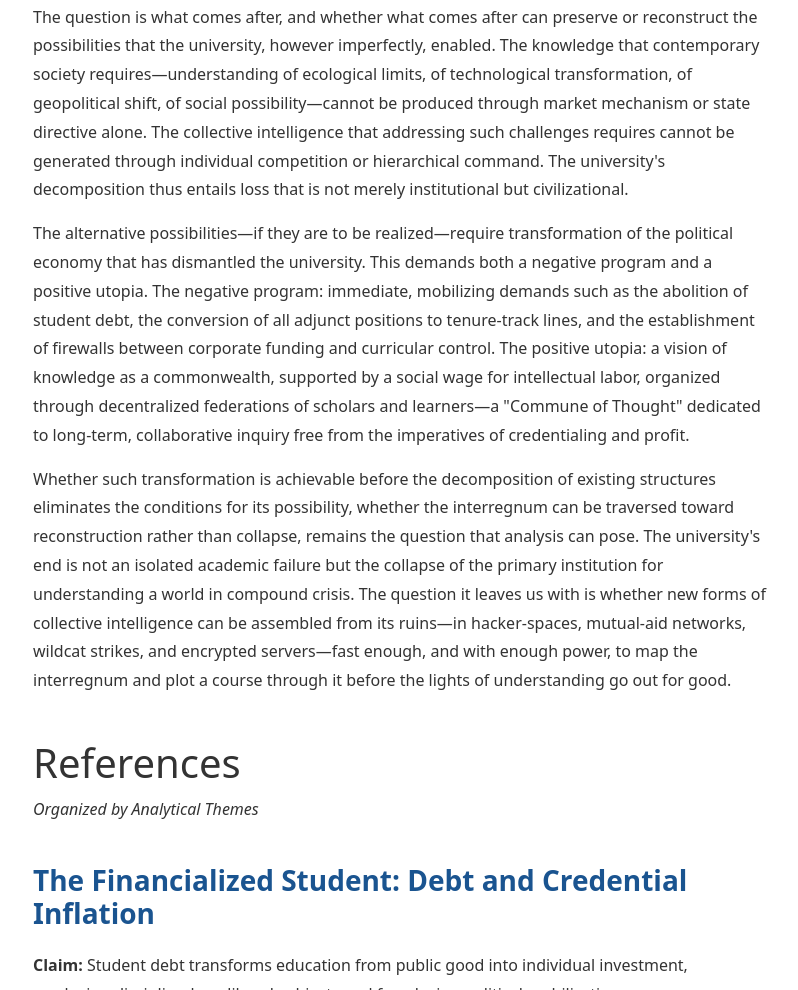
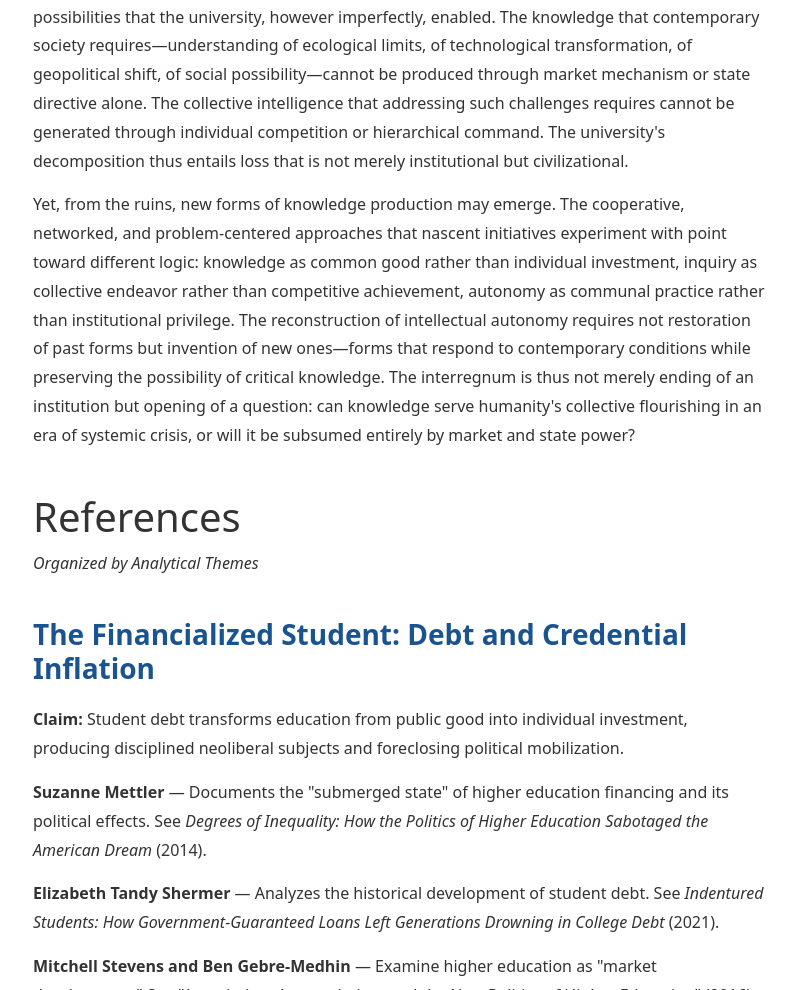
Before and after one commit to jorgegomezs-source/The-Interegnum, a website: page The-End-of-the-University-(2026).html in a window 1280 px wide. Shown: the part 9609-10599 px from the top of the page, without its empty margins (239-1037 px from the left). Drawn offline with nearby package versions, Linux system fonts and the light colour scheme.

Commit message:
various text edits

````diff
--- a/The-End-of-the-University-(2026).html
+++ b/The-End-of-the-University-(2026).html
@@ -356,7 +356,6 @@
                 <p>By Sarah Johnson</p>
                 <p>January 20, 2026</p>
                 <br />
-                Here is the edited version with proper HTML formatting: ```html
                 <h1>The End of the University (2026)</h1>
 
                 <p>
@@ -862,37 +861,21 @@
                   command. The university's decomposition thus entails loss that
                   is not merely institutional but civilizational.
                 </p>
-
                 <p>
-                  The alternative possibilities—if they are to be
-                  realized—require transformation of the political economy that
-                  has dismantled the university. This demands both a negative
-                  program and a positive utopia. The negative program:
-                  immediate, mobilizing demands such as the abolition of student
-                  debt, the conversion of all adjunct positions to tenure-track
-                  lines, and the establishment of firewalls between corporate
-                  funding and curricular control. The positive utopia: a vision
-                  of knowledge as a commonwealth, supported by a social wage for
-                  intellectual labor, organized through decentralized
-                  federations of scholars and learners—a "Commune of Thought"
-                  dedicated to long-term, collaborative inquiry free from the
-                  imperatives of credentialing and profit.
-                </p>
-
-                <p>
-                  Whether such transformation is achievable before the
-                  decomposition of existing structures eliminates the conditions
-                  for its possibility, whether the interregnum can be traversed
-                  toward reconstruction rather than collapse, remains the
-                  question that analysis can pose. The university's end is not
-                  an isolated academic failure but the collapse of the primary
-                  institution for understanding a world in compound crisis. The
-                  question it leaves us with is whether new forms of collective
-                  intelligence can be assembled from its ruins—in hacker-spaces,
-                  mutual-aid networks, wildcat strikes, and encrypted
-                  servers—fast enough, and with enough power, to map the
-                  interregnum and plot a course through it before the lights of
-                  understanding go out for good.
+                  Yet, from the ruins, new forms of knowledge production may
+                  emerge. The cooperative, networked, and problem-centered
+                  approaches that nascent initiatives experiment with point
+                  toward different logic: knowledge as common good rather than
+                  individual investment, inquiry as collective endeavor rather
+                  than competitive achievement, autonomy as communal practice
+                  rather than institutional privilege. The reconstruction of
+                  intellectual autonomy requires not restoration of past forms
+                  but invention of new ones—forms that respond to contemporary
+                  conditions while preserving the possibility of critical
+                  knowledge. The interregnum is thus not merely ending of an
+                  institution but opening of a question: can knowledge serve
+                  humanity's collective flourishing in an era of systemic crisis,
+                  or will it be subsumed entirely by market and state power?
                 </p>
 
                 <br />
````
Also changed, not shown: Will-the-AI-Industry-Keep-the-Empire-Running-(2026).html (+3 -5 lines).
